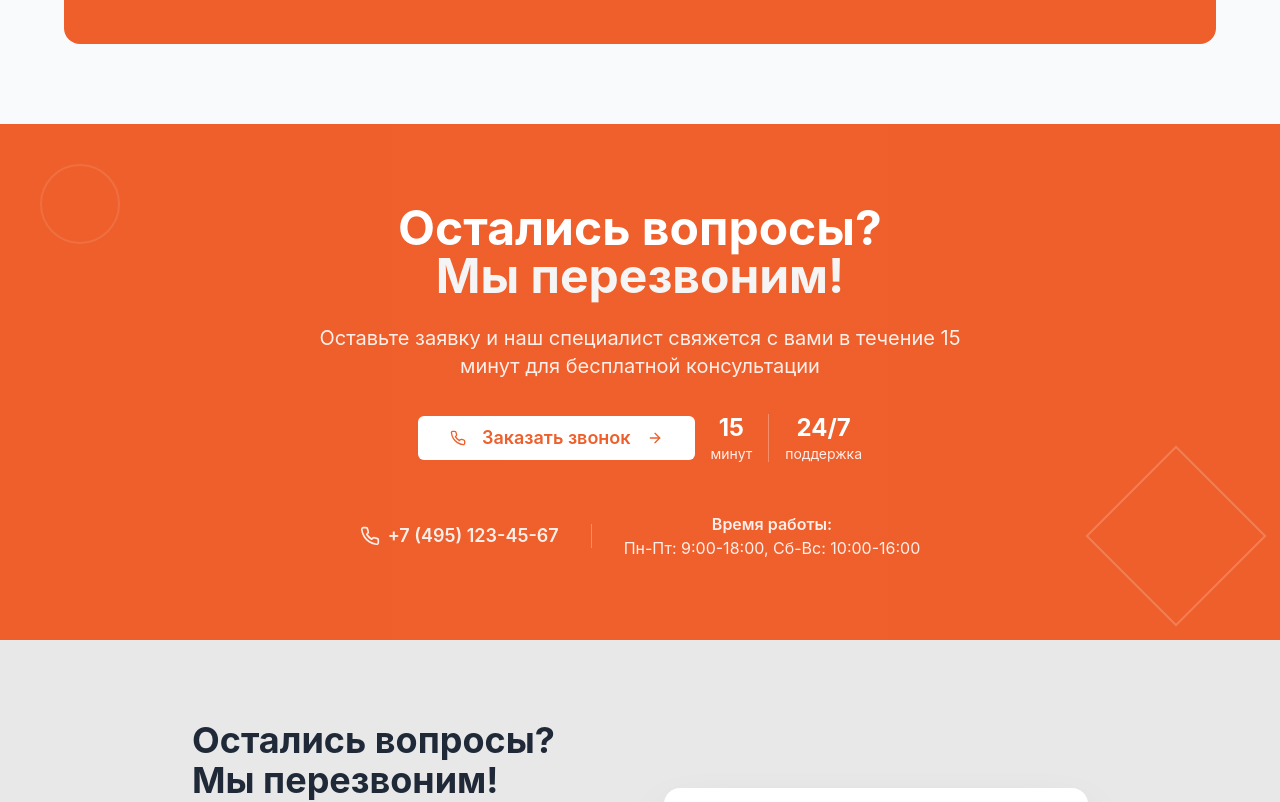
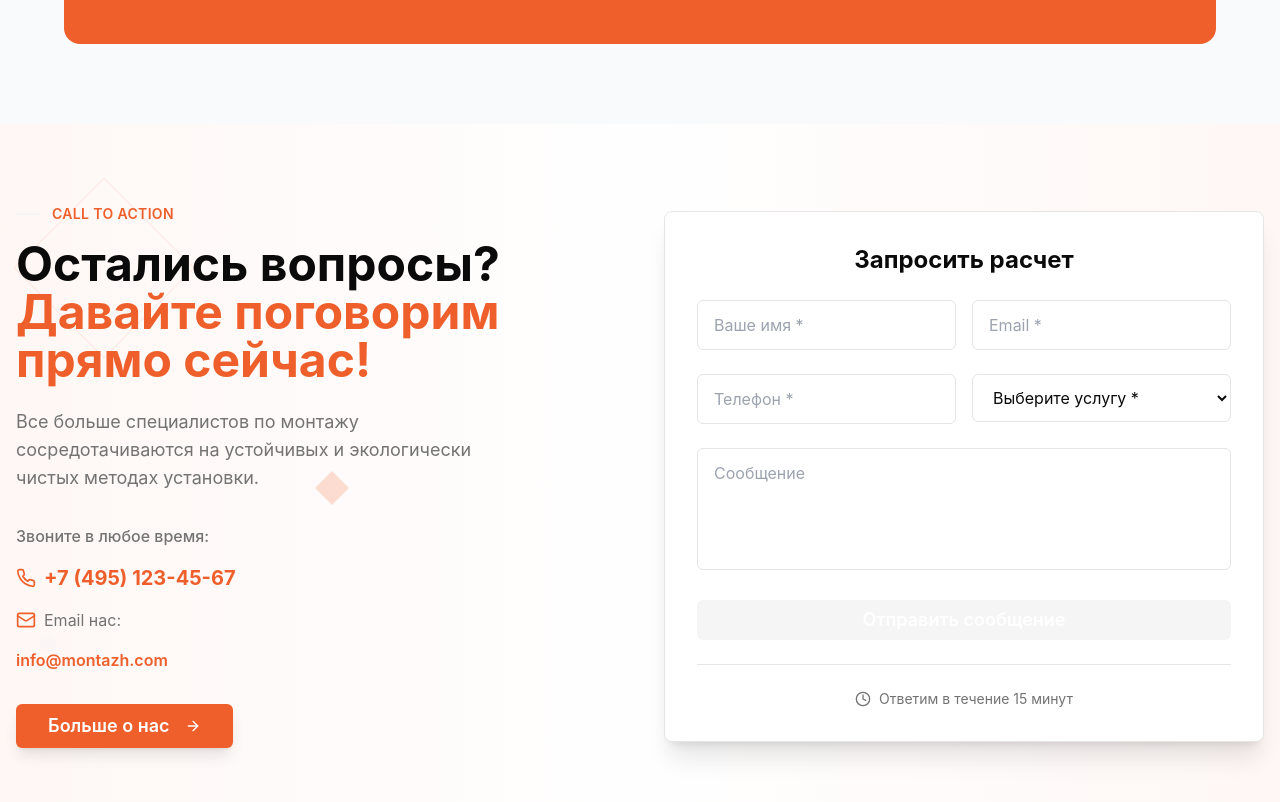
Before and after one commit to docsto/electrify-plus-website-84, a React (Vite) app: page / in a window 1280 px wide. Shown: the part 6120-6922 px from the top of the page. Built offline with nearby package versions, Linux system fonts and the light colour scheme.

Commit message:
Copy CTA Area
Copy "Cta Area" from the provided link for the "Остались вопросы мы перезвоним" section.

```diff
--- a/src/components/CtaSection.tsx
+++ b/src/components/CtaSection.tsx
@@ -1,5 +1,5 @@
 import React, { useState } from 'react';
-import { Phone, ArrowRight } from 'lucide-react';
+import { Phone, ArrowRight, Mail, Clock } from 'lucide-react';
 import { Button } from '@/components/ui/button';
 import ConsultationModal from '@/components/ConsultationModal';
 
@@ -7,62 +7,140 @@ const CtaSection = () => {
   const [isConsultationModalOpen, setIsConsultationModalOpen] = useState(false);
 
   return (
-    <section className="relative py-20 bg-primary overflow-hidden">
-      {/* Background Pattern */}
-      <div className="absolute inset-0 opacity-10">
-        <div className="absolute inset-0 bg-gradient-to-r from-transparent via-white/5 to-transparent"></div>
+    <section className="relative py-20 bg-background overflow-hidden">
+      {/* Background with Subtle Pattern */}
+      <div className="absolute inset-0 bg-gradient-to-r from-primary/5 via-accent/5 to-primary/5"></div>
+
+      {/* Geometric Background Elements */}
+      <div className="absolute top-0 left-0 w-full h-full overflow-hidden">
+        <div className="absolute top-20 left-10 w-32 h-32 border border-primary/20 rotate-45 animate-pulse"></div>
+        <div className="absolute bottom-20 right-20 w-20 h-20 bg-accent/10 rounded-full"></div>
+        <div className="absolute top-1/2 left-1/4 w-6 h-6 bg-primary/20 rotate-45"></div>
+        <div className="absolute bottom-1/4 left-10 w-4 h-4 bg-accent/30 rounded-full"></div>
       </div>
 
-      {/* Decorative Shapes */}
-      <div className="absolute top-10 left-10 w-20 h-20 border-2 border-white/20 rounded-full animate-pulse"></div>
-      <div className="absolute bottom-10 right-10 w-32 h-32 border-2 border-white/20 rotate-45"></div>
+      <div className="container mx-auto px-4 relative z-10">
+        <div className="grid lg:grid-cols-2 gap-12 items-center">
+          {/* Left Content */}
+          <div className="text-center lg:text-left">
+            {/* Subtitle with Icon */}
+            <div className="flex items-center justify-center lg:justify-start mb-4">
+              <div className="w-6 h-0.5 bg-accent mr-3"></div>
+              <span className="text-primary font-semibold tracking-wide uppercase text-sm">
+                Call To Action
+              </span>
+            </div>
 
-      <div className="container mx-auto px-4 relative z-10">
-        <div className="max-w-4xl mx-auto text-center">
-          <h2 className="text-3xl md:text-4xl lg:text-5xl font-bold text-white mb-6">
+            <h2 className="text-3xl md:text-4xl lg:text-5xl font-bold text-foreground mb-6 leading-tight">
               Остались вопросы?
-            <span className="block text-accent">Мы перезвоним!</span>
+              <span className="text-primary"> Давайте поговорим прямо сейчас!</span>
             </h2>
 
-          <p className="text-xl text-white/90 mb-8 max-w-2xl mx-auto">
-            Оставьте заявку и наш специалист свяжется с вами в течение 15 минут
-            для бесплатной консультации
+            <p className="text-lg text-muted-foreground mb-8 max-w-lg mx-auto lg:mx-0">
+              Все больше специалистов по монтажу сосредотачиваются на устойчивых и экологически чистых методах установки.
             </p>
 
-          <div className="flex flex-col sm:flex-row gap-4 justify-center items-center">
+            {/* Contact Info */}
+            <div className="space-y-4 mb-8">
+              <div className="flex items-center justify-center lg:justify-start space-x-3">
+                <span className="text-muted-foreground font-medium">Звоните в любое время:</span>
+              </div>
+              <div className="flex items-center justify-center lg:justify-start space-x-2">
+                <Phone className="w-5 h-5 text-primary" />
+                <a href="tel:+74951234567" className="text-xl font-bold text-primary hover:text-accent transition-colors">
+                  +7 (495) 123-45-67
+                </a>
+              </div>
+
+              <div className="flex items-center justify-center lg:justify-start space-x-2 mt-4">
+                <Mail className="w-5 h-5 text-primary" />
+                <span className="text-muted-foreground">Email нас:</span>
+              </div>
+              <div className="flex items-center justify-center lg:justify-start">
+                <a href="mailto:info@montazh.com" className="text-primary font-semibold hover:text-accent transition-colors">
+                  info@montazh.com
+                </a>
+              </div>
+            </div>
+
             <Button
               onClick={() => setIsConsultationModalOpen(true)}
               size="lg"
-              className="bg-white text-primary hover:bg-gray-100 font-semibold px-8 py-4 text-lg group"
+              className="bg-primary text-white hover:bg-primary/90 font-semibold px-8 py-4 text-lg group shadow-lg"
             >
-              <Phone className="w-5 h-5 mr-2" />
-              Заказать звонок
+              Больше о нас
               <ArrowRight className="w-5 h-5 ml-2 group-hover:translate-x-1 transition-transform" />
             </Button>
+          </div>
 
-            <div className="flex items-center space-x-4 text-white">
-              <div className="text-center">
-                <div className="text-2xl font-bold">15</div>
-                <div className="text-sm opacity-90">минут</div>
+          {/* Right Content - Quote Form */}
+          <div className="bg-card rounded-lg shadow-xl p-8 border">
+            <h3 className="text-2xl font-bold text-foreground mb-6 text-center">
+              Запросить расчет
+            </h3>
+
+            <form className="space-y-6">
+              <div className="grid grid-cols-1 md:grid-cols-2 gap-4">
+                <div>
+                  <input
+                    type="text"
+                    placeholder="Ваше имя *"
+                    className="w-full px-4 py-3 border border-border rounded-md focus:ring-2 focus:ring-primary focus:border-transparent bg-background"
+                    required
+                  />
                 </div>
-              <div className="w-px h-12 bg-white/30"></div>
-              <div className="text-center">
-                <div className="text-2xl font-bold">24/7</div>
-                <div className="text-sm opacity-90">поддержка</div>
-              </div>
+                <div>
+                  <input
+                    type="email"
+                    placeholder="Email *"
+                    className="w-full px-4 py-3 border border-border rounded-md focus:ring-2 focus:ring-primary focus:border-transparent bg-background"
+                    required
+                  />
                 </div>
               </div>
 
-          {/* Contact Info */}
-          <div className="mt-12 flex flex-col sm:flex-row justify-center items-center gap-8 text-white/90">
-            <div className="flex items-center space-x-2">
-              <Phone className="w-5 h-5" />
-              <span className="text-lg font-semibold">+7 (495) 123-45-67</span>
+              <div className="grid grid-cols-1 md:grid-cols-2 gap-4">
+                <div>
+                  <input
+                    type="tel"
+                    placeholder="Телефон *"
+                    className="w-full px-4 py-3 border border-border rounded-md focus:ring-2 focus:ring-primary focus:border-transparent bg-background"
+                    required
+                  />
                 </div>
-            <div className="hidden sm:block w-px h-6 bg-white/30"></div>
-            <div className="text-center">
-              <div className="font-semibold">Время работы:</div>
-              <div>Пн-Пт: 9:00-18:00, Сб-Вс: 10:00-16:00</div>
+                <div>
+                  <select className="w-full px-4 py-3 border border-border rounded-md focus:ring-2 focus:ring-primary focus:border-transparent bg-background text-foreground">
+                    <option value="">Выберите услугу *</option>
+                    <option value="construction">Монтаж конструкций</option>
+                    <option value="real-estate">Недвижимость</option>
+                    <option value="industry">Промышленность</option>
+                    <option value="renovation">Ремонт</option>
+                  </select>
+                </div>
+              </div>
+
+              <div>
+                <textarea
+                  placeholder="Сообщение"
+                  rows={4}
+                  className="w-full px-4 py-3 border border-border rounded-md focus:ring-2 focus:ring-primary focus:border-transparent bg-background resize-none"
+                ></textarea>
+              </div>
+
+              <Button
+                type="submit"
+                className="w-full bg-accent text-white hover:bg-accent/90 font-semibold py-3 text-lg"
+              >
+                Отправить сообщение
+              </Button>
+            </form>
+
+            {/* Additional Info */}
+            <div className="mt-6 pt-6 border-t border-border">
+              <div className="flex items-center justify-center space-x-2 text-muted-foreground">
+                <Clock className="w-4 h-4" />
+                <span className="text-sm">Ответим в течение 15 минут</span>
+              </div>
             </div>
           </div>
         </div>
```
Lines whose indentation alone changed are shown as unchanged.
